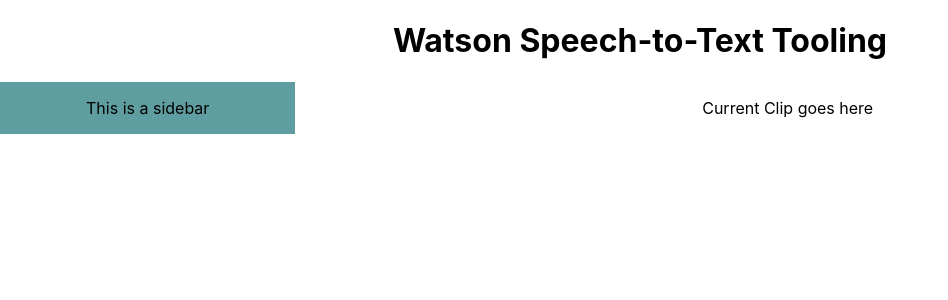
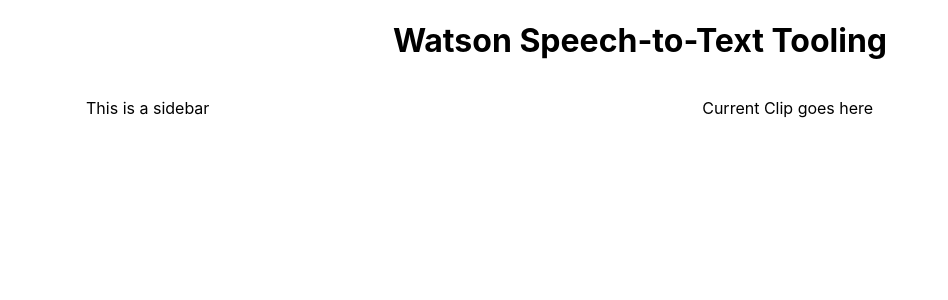
Before and after one commit to awesome-api/stt-tooling, a React (Create React App) app: page / in a window 1280 px wide. Shown: the top 300 px of the page, without its empty margins (0-948 px from the left). Built offline with nearby package versions, Linux system fonts and the light colour scheme.

Commit message:
removed sidebar color

```diff
--- a/src/components/containers/Sidebar/Sidebar.css
+++ b/src/components/containers/Sidebar/Sidebar.css
@@ -1,4 +1,4 @@
 .sidebar {
-  background-color: cadetblue;
+  /* background-color: cadetblue; */
   width: 30%;
 }
```
